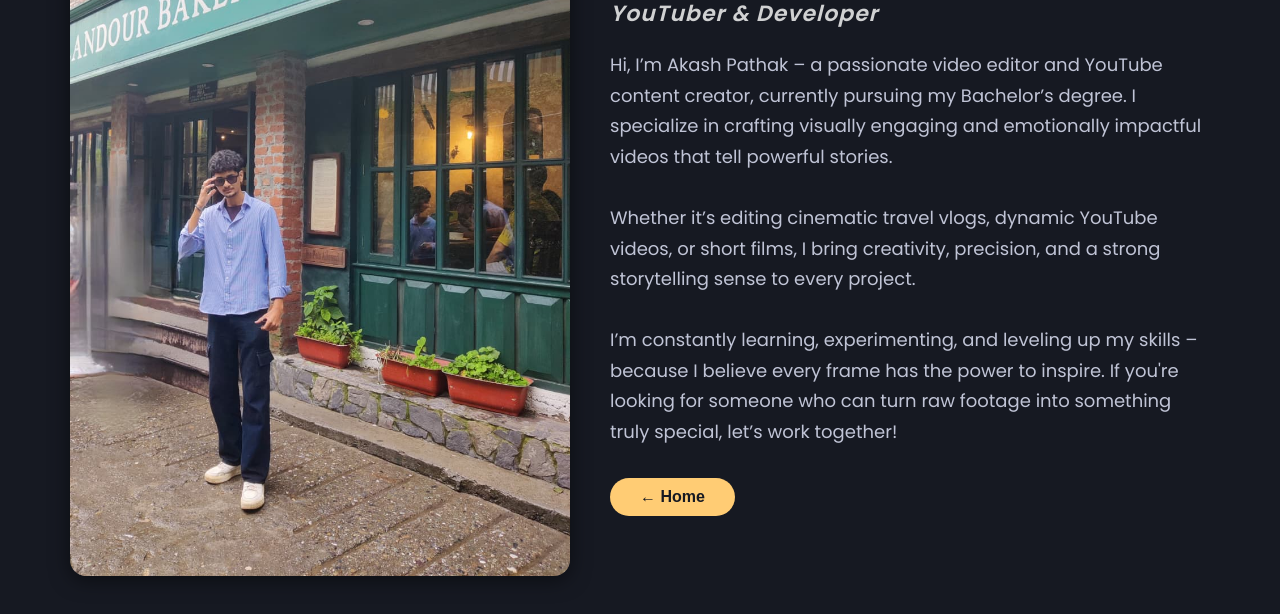
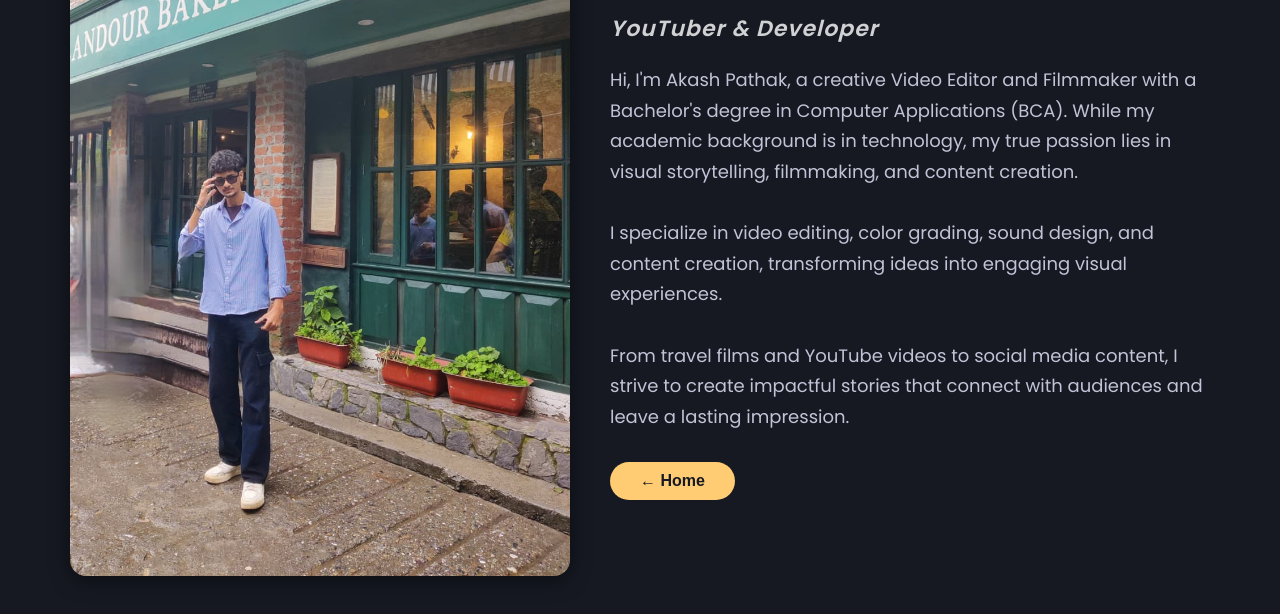
Before and after one commit to AkashPathak-mmv/akashpathak, a plain HTML site: page about.html in a window 1280 px wide. Shown: the part 210-824 px from the top of the page. Drawn offline with Linux system fonts and the light colour scheme.

Commit message:
Update about.html

```diff
--- a/about.html
+++ b/about.html
@@ -139,11 +139,11 @@
         <h1>About Me</h1>
         <h5>YouTuber & Developer</h5>
         <p>
-          Hi, I’m Akash Pathak – a passionate video editor and YouTube content creator, currently pursuing my Bachelor’s degree. I specialize in crafting visually engaging and emotionally impactful videos that tell powerful stories.
+         Hi, I'm Akash Pathak, a creative Video Editor and Filmmaker with a Bachelor's degree in Computer Applications (BCA). While my academic background is in technology, my true passion lies in visual storytelling, filmmaking, and content creation.
           <br><br>
-          Whether it’s editing cinematic travel vlogs, dynamic YouTube videos, or short films, I bring creativity, precision, and a strong storytelling sense to every project.
+         I specialize in video editing, color grading, sound design, and content creation, transforming ideas into engaging visual experiences.
           <br><br>
-          I’m constantly learning, experimenting, and leveling up my skills – because I believe every frame has the power to inspire. If you're looking for someone who can turn raw footage into something truly special, let’s work together!
+         From travel films and YouTube videos to social media content, I strive to create impactful stories that connect with audiences and leave a lasting impression.
         </p>
         <a href="index.html"><button type="button">← Home</button></a>
       </div>
```
